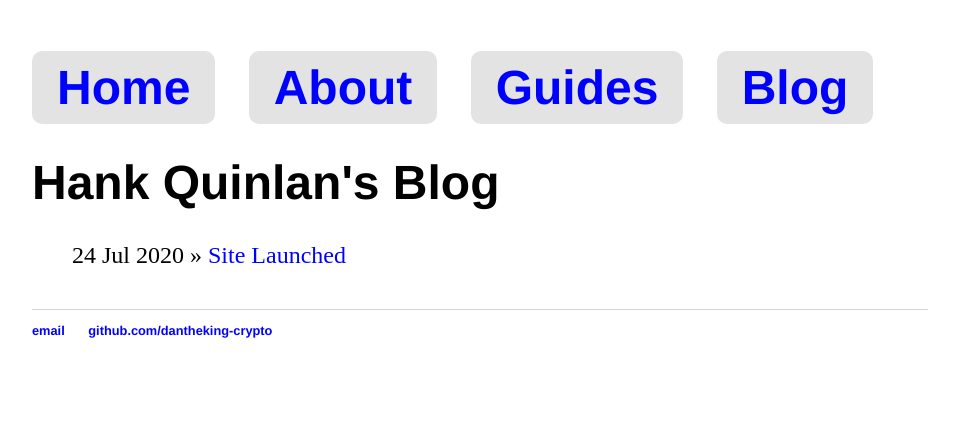
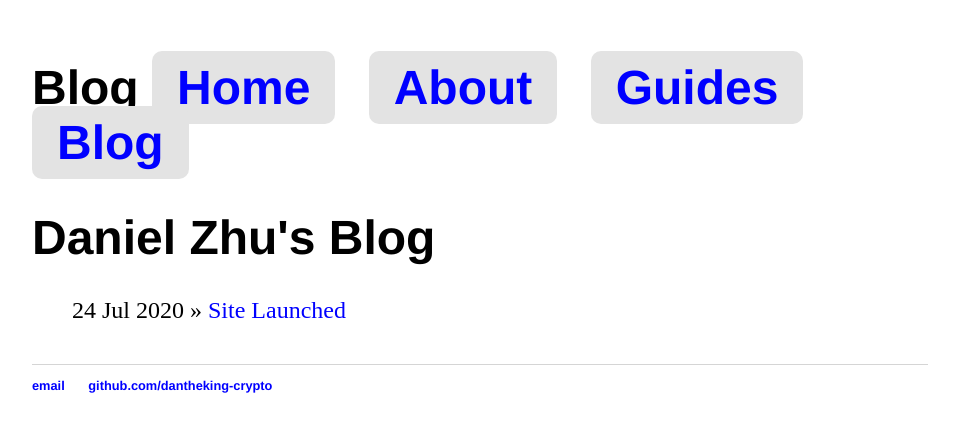
Before and after one commit to danielzsh/devo1ution.github.io, a Jekyll site: the page built from blog/index.html, in a window 1280 px wide. Shown: the top 432 px of the page, without its empty margins (160-1119 px from the left). Built offline with Jekyll 4.4.1, drawn with Linux system fonts in a browser that asks for light colours.

Commit message:
Update index.html

```diff
--- a/blog/index.html
+++ b/blog/index.html
@@ -1,6 +1,7 @@
 ---
 layout: default
-title: Hank Quinlan's Blog
+title: Daniel Zhu's Blog
+section: Blog
 ---
 	<h1>{{ page.title }}</h1>
 	<ul class="posts">
```
